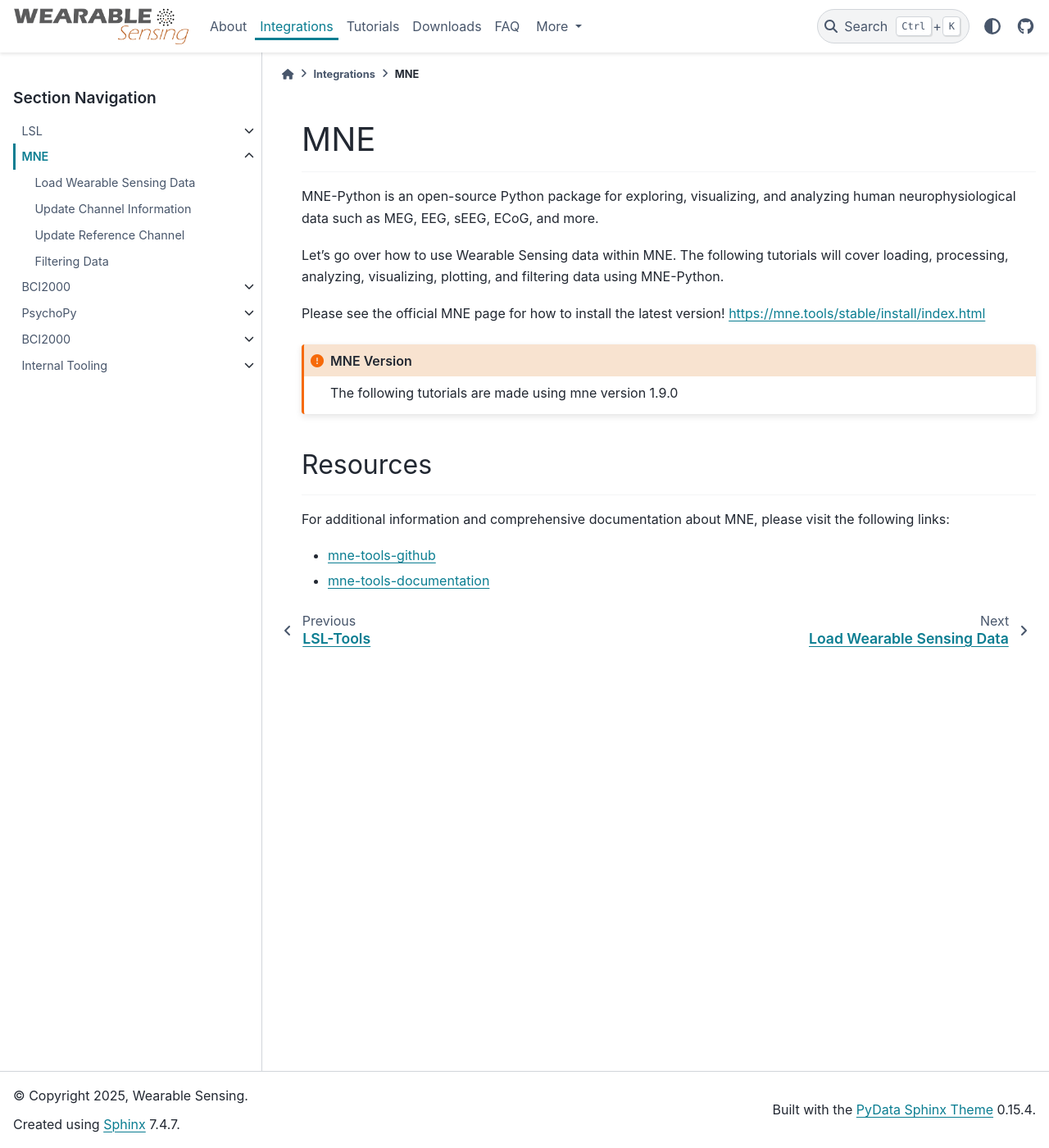
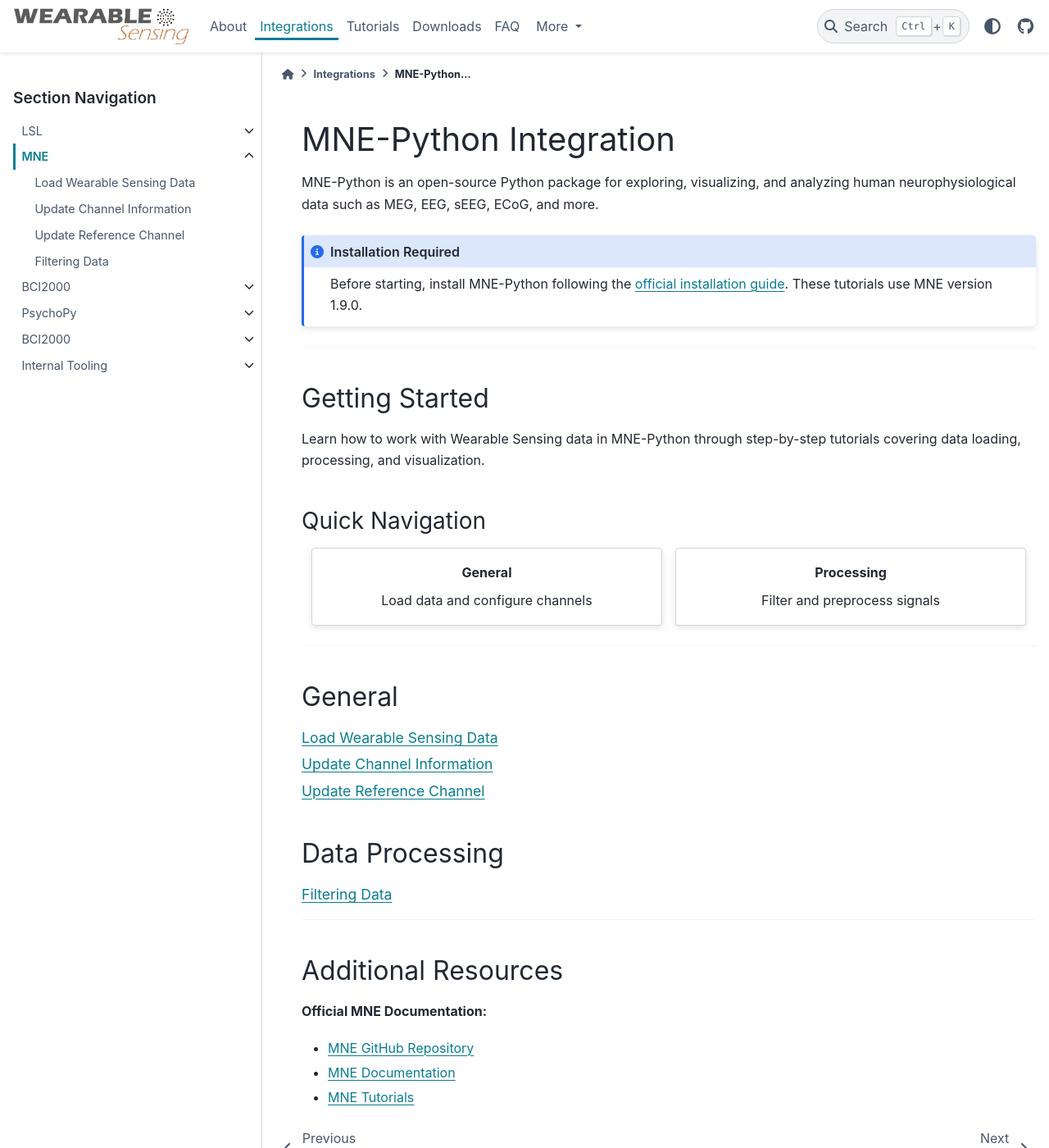
Before and after one commit to WearableSensing/wiki, a Sphinx documentation site: the page built from docs/examples/mne/index.md, in a window 1280 px wide and 1400 px high. Shown: the whole window at 82% size. Built offline with Sphinx 7.4.7 and the PyData theme 0.15.4, drawn with Linux system fonts in a browser that asks for light colours.

Commit message:
Improve MNE page

`````diff
--- a/docs/examples/mne/index.md
+++ b/docs/examples/mne/index.md
@@ -1,31 +1,68 @@
-# MNE
---------------------------------------------------------------------------------------
+# MNE-Python Integration
 
 MNE-Python is an open-source Python package for exploring, visualizing, and analyzing human neurophysiological data such as MEG, EEG, sEEG, ECoG, and more.
 
-Let's go over how to use Wearable Sensing data within MNE. The following tutorials will cover loading, processing, analyzing, visualizing, plotting, and filtering data using MNE-Python.
-
-Please see the official MNE page for how to install the latest version! [https://mne.tools/stable/install/index.html](https://mne.tools/stable/install/index.html)
-
-```{admonition} MNE Version
-:class: attention
-The following tutorials are made using mne version 1.9.0
+```{admonition} Installation Required
+:class: note
+Before starting, install MNE-Python following the [official installation guide](https://mne.tools/stable/install/index.html). These tutorials use MNE version 1.9.0.
 ```
 
+---
+
+## Getting Started
+
+Learn how to work with Wearable Sensing data in MNE-Python through step-by-step tutorials covering data loading, processing, and visualization.
+
+### Quick Navigation
+
+````{grid} 2
+:gutter: 3
+
+```{grid-item-card} General
+:link: core/load
+:link-type: doc
+:text-align: center
+
+Load data and configure channels
+```
+
+```{grid-item-card} Processing
+:link: processing/filter
+:link-type: doc
+:text-align: center
+
+Filter and preprocess signals
+```
+
+````
+
+---
+
+(core-operations)=
+## General
+
 ```{toctree}
-:hidden:
+:maxdepth: 1
 
 Load Wearable Sensing Data <core/load>
 Update Channel Information <core/update_channel>
 Update Reference Channel <core/update_ref>
+```
+
+(data-processing)=
+## Data Processing
+
+```{toctree}
+:maxdepth: 1
+
 Filtering Data <processing/filter>
 ```
 
-## Resources
---------------------------------------------------------------------------------------
+---
 
-For additional information and comprehensive documentation about MNE, please visit the following links:
+## Additional Resources
 
-* [mne-tools-github](https://github.com/mne-tools/mne-python)
-
-* [mne-tools-documentation](https://mne.tools/stable/documentation/index.html)
+**Official MNE Documentation:**
+- [MNE GitHub Repository](https://github.com/mne-tools/mne-python)
+- [MNE Documentation](https://mne.tools/stable/documentation/index.html)
+- [MNE Tutorials](https://mne.tools/stable/auto_tutorials/index.html)
`````
